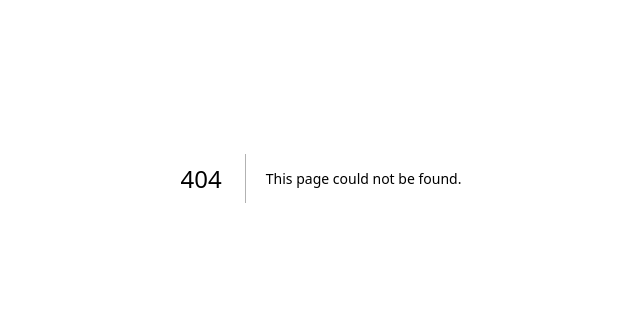
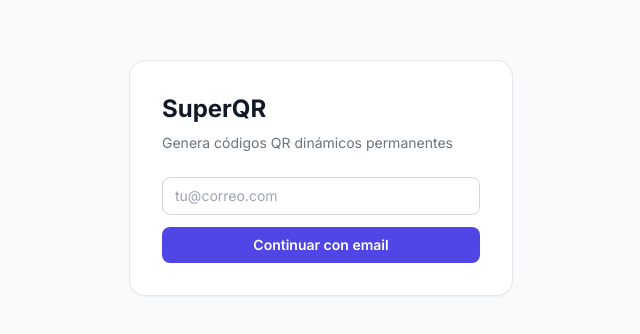
Before and after one commit to onejensen/SuperQR, a Next.js app: page /login in a window 1280 px wide. Before the commit this address had no page. Shown: the part 222-556 px from the top of the page, without its empty margins (319-959 px from the left). Built offline with nearby package versions, Linux system fonts and the light colour scheme; no server answers.

Commit message:
feat: add auth middleware and login page with magic link

```diff
--- a/app/layout.tsx
+++ b/app/layout.tsx
@@ -1,35 +1,18 @@
-import type { Metadata } from "next";
-import localFont from "next/font/local";
-import "./globals.css";
+import type { Metadata } from 'next'
+import { Inter } from 'next/font/google'
+import './globals.css'
 
-const geistSans = localFont({
-  src: "./fonts/GeistVF.woff",
-  variable: "--font-geist-sans",
-  weight: "100 900",
-});
-const geistMono = localFont({
-  src: "./fonts/GeistMonoVF.woff",
-  variable: "--font-geist-mono",
-  weight: "100 900",
-});
+const inter = Inter({ subsets: ['latin'] })
 
 export const metadata: Metadata = {
-  title: "Create Next App",
-  description: "Generated by create next app",
-};
+  title: 'SuperQR',
+  description: 'Genera códigos QR dinámicos permanentes',
+}
 
-export default function RootLayout({
-  children,
-}: Readonly<{
-  children: React.ReactNode;
-}>) {
+export default function RootLayout({ children }: { children: React.ReactNode }) {
   return (
-    <html lang="en">
-      <body
-        className={`${geistSans.variable} ${geistMono.variable} antialiased`}
-      >
-        {children}
-      </body>
+    <html lang="es">
+      <body className={inter.className}>{children}</body>
     </html>
-  );
+  )
 }
--- /dev/null
+++ b/app/login/page.tsx
@@ -0,0 +1,54 @@
+'use client'
+import { useState } from 'react'
+import { createClient } from '@/lib/supabase/client'
+
+export default function LoginPage() {
+  const [email, setEmail] = useState('')
+  const [sent, setSent] = useState(false)
+  const [loading, setLoading] = useState(false)
+  const supabase = createClient()
+
+  async function handleSubmit(e: React.FormEvent) {
+    e.preventDefault()
+    setLoading(true)
+    await supabase.auth.signInWithOtp({
+      email,
+      options: { emailRedirectTo: `${location.origin}/dashboard` },
+    })
+    setSent(true)
+    setLoading(false)
+  }
+
+  return (
+    <div className="min-h-screen flex items-center justify-center bg-gray-50">
+      <div className="bg-white p-8 rounded-2xl shadow-sm border border-gray-200 w-full max-w-sm">
+        <h1 className="text-2xl font-bold text-gray-900 mb-2">SuperQR</h1>
+        <p className="text-sm text-gray-500 mb-6">Genera códigos QR dinámicos permanentes</p>
+        {sent ? (
+          <div className="text-center py-4">
+            <p className="text-gray-700 font-medium">Revisa tu correo</p>
+            <p className="text-sm text-gray-500 mt-1">Te enviamos un link de acceso a <strong>{email}</strong></p>
+          </div>
+        ) : (
+          <form onSubmit={handleSubmit} className="flex flex-col gap-3">
+            <input
+              type="email"
+              required
+              placeholder="tu@correo.com"
+              value={email}
+              onChange={e => setEmail(e.target.value)}
+              className="border border-gray-300 rounded-lg px-3 py-2 text-sm focus:outline-none focus:ring-2 focus:ring-indigo-500"
+            />
+            <button
+              type="submit"
+              disabled={loading}
+              className="bg-indigo-600 text-white py-2 rounded-lg text-sm font-semibold hover:bg-indigo-700 disabled:opacity-50"
+            >
+              {loading ? 'Enviando...' : 'Continuar con email'}
+            </button>
+          </form>
+        )}
+      </div>
+    </div>
+  )
+}
--- a/app/page.tsx
+++ b/app/page.tsx
@@ -1,101 +1,8 @@
-import Image from "next/image";
+import { redirect } from 'next/navigation'
+import { createClient } from '@/lib/supabase/server'
 
-export default function Home() {
-  return (
-    <div className="grid grid-rows-[20px_1fr_20px] items-center justify-items-center min-h-screen p-8 pb-20 gap-16 sm:p-20 font-[family-name:var(--font-geist-sans)]">
-      <main className="flex flex-col gap-8 row-start-2 items-center sm:items-start">
-        <Image
-          className="dark:invert"
-          src="https://nextjs.org/icons/next.svg"
-          alt="Next.js logo"
-          width={180}
-          height={38}
-          priority
-        />
-        <ol className="list-inside list-decimal text-sm text-center sm:text-left font-[family-name:var(--font-geist-mono)]">
-          <li className="mb-2">
-            Get started by editing{" "}
-            <code className="bg-black/[.05] dark:bg-white/[.06] px-1 py-0.5 rounded font-semibold">
-              app/page.tsx
-            </code>
-            .
-          </li>
-          <li>Save and see your changes instantly.</li>
-        </ol>
-
-        <div className="flex gap-4 items-center flex-col sm:flex-row">
-          <a
-            className="rounded-full border border-solid border-transparent transition-colors flex items-center justify-center bg-foreground text-background gap-2 hover:bg-[#383838] dark:hover:bg-[#ccc] text-sm sm:text-base h-10 sm:h-12 px-4 sm:px-5"
-            href="https://vercel.com/new?utm_source=create-next-app&utm_medium=appdir-template-tw&utm_campaign=create-next-app"
-            target="_blank"
-            rel="noopener noreferrer"
-          >
-            <Image
-              className="dark:invert"
-              src="https://nextjs.org/icons/vercel.svg"
-              alt="Vercel logomark"
-              width={20}
-              height={20}
-            />
-            Deploy now
-          </a>
-          <a
-            className="rounded-full border border-solid border-black/[.08] dark:border-white/[.145] transition-colors flex items-center justify-center hover:bg-[#f2f2f2] dark:hover:bg-[#1a1a1a] hover:border-transparent text-sm sm:text-base h-10 sm:h-12 px-4 sm:px-5 sm:min-w-44"
-            href="https://nextjs.org/docs?utm_source=create-next-app&utm_medium=appdir-template-tw&utm_campaign=create-next-app"
-            target="_blank"
-            rel="noopener noreferrer"
-          >
-            Read our docs
-          </a>
-        </div>
-      </main>
-      <footer className="row-start-3 flex gap-6 flex-wrap items-center justify-center">
-        <a
-          className="flex items-center gap-2 hover:underline hover:underline-offset-4"
-          href="https://nextjs.org/learn?utm_source=create-next-app&utm_medium=appdir-template-tw&utm_campaign=create-next-app"
-          target="_blank"
-          rel="noopener noreferrer"
-        >
-          <Image
-            aria-hidden
-            src="https://nextjs.org/icons/file.svg"
-            alt="File icon"
-            width={16}
-            height={16}
-          />
-          Learn
-        </a>
-        <a
-          className="flex items-center gap-2 hover:underline hover:underline-offset-4"
-          href="https://vercel.com/templates?framework=next.js&utm_source=create-next-app&utm_medium=appdir-template-tw&utm_campaign=create-next-app"
-          target="_blank"
-          rel="noopener noreferrer"
-        >
-          <Image
-            aria-hidden
-            src="https://nextjs.org/icons/window.svg"
-            alt="Window icon"
-            width={16}
-            height={16}
-          />
-          Examples
-        </a>
-        <a
-          className="flex items-center gap-2 hover:underline hover:underline-offset-4"
-          href="https://nextjs.org?utm_source=create-next-app&utm_medium=appdir-template-tw&utm_campaign=create-next-app"
-          target="_blank"
-          rel="noopener noreferrer"
-        >
-          <Image
-            aria-hidden
-            src="https://nextjs.org/icons/globe.svg"
-            alt="Globe icon"
-            width={16}
-            height={16}
-          />
-          Go to nextjs.org →
-        </a>
-      </footer>
-    </div>
-  );
+export default async function HomePage() {
+  const supabase = await createClient()
+  const { data: { user } } = await supabase.auth.getUser()
+  redirect(user ? '/dashboard' : '/login')
 }
```
Also changed, not shown: middleware.ts (added, +42 -0 lines).
